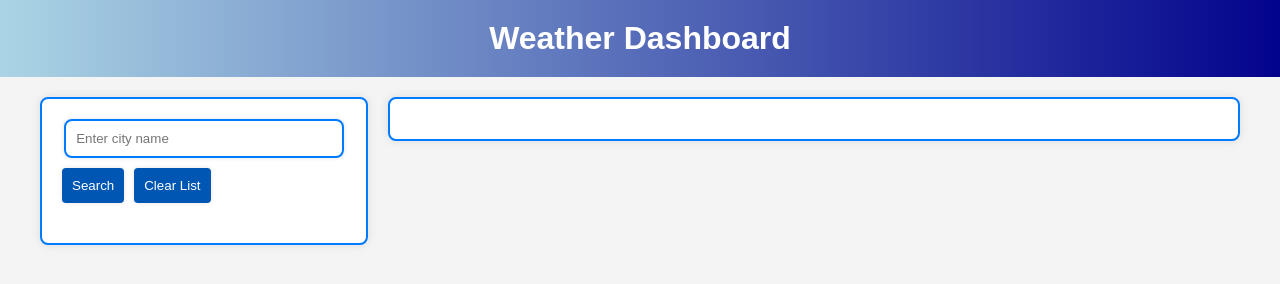
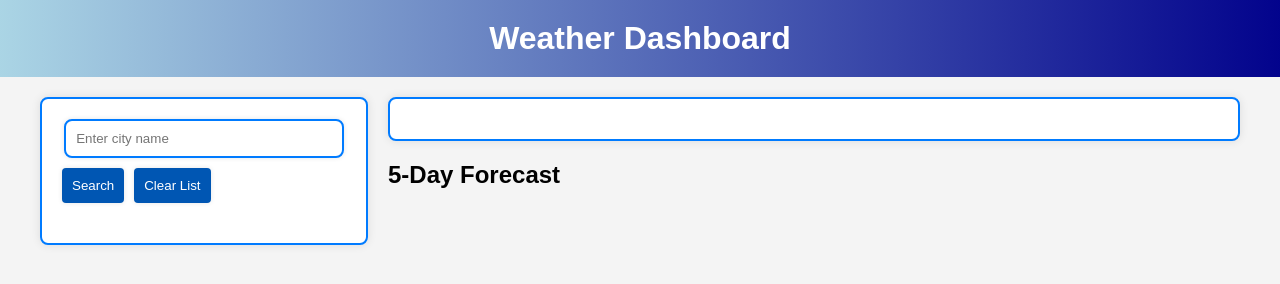
Before and after one commit to BrockAltug/weather-dashboard, a plain HTML site: page index.html in a window 1280 px wide. Drawn offline with Linux system fonts and the light colour scheme.

```diff
--- a/index.html
+++ b/index.html
@@ -26,6 +26,7 @@
             <!-- current weather box -->
             <div id="current-weather"></div>
             <!-- 5-day forecast -->
+            <h2 class="forecast-header">5-Day Forecast</h2>
             <div id="forecast"></div>
         </div>
     </div>
```
